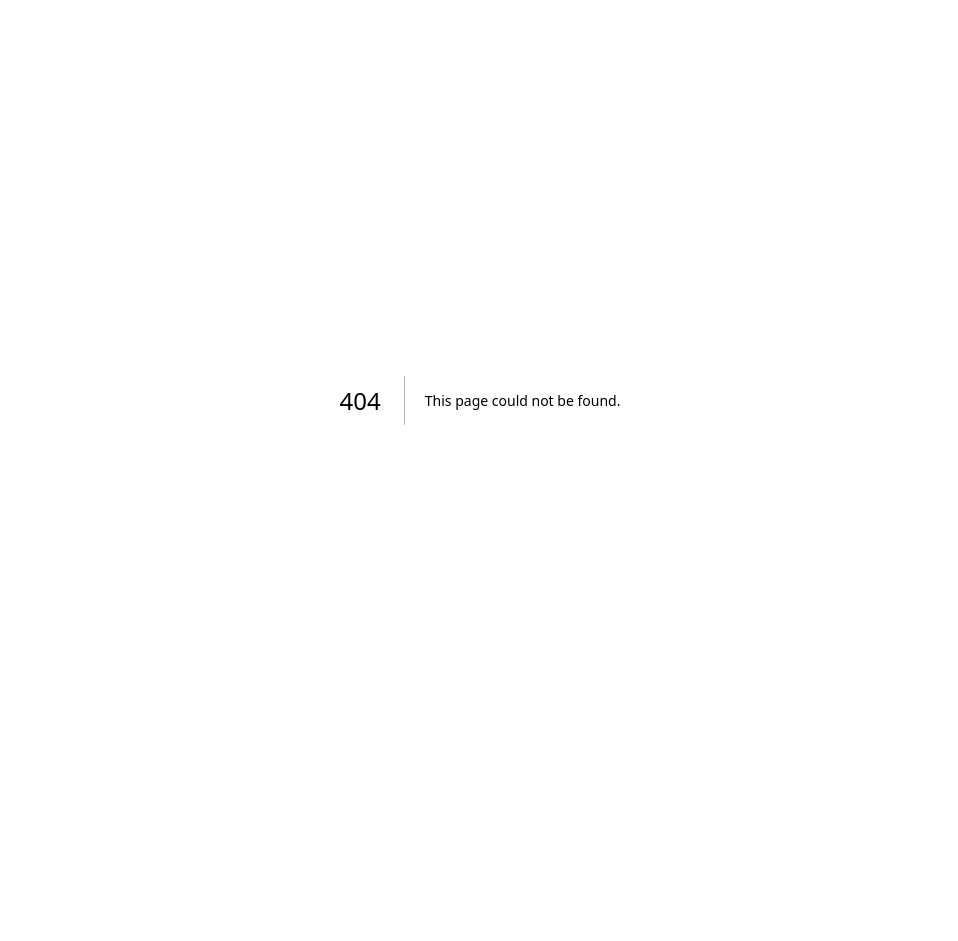
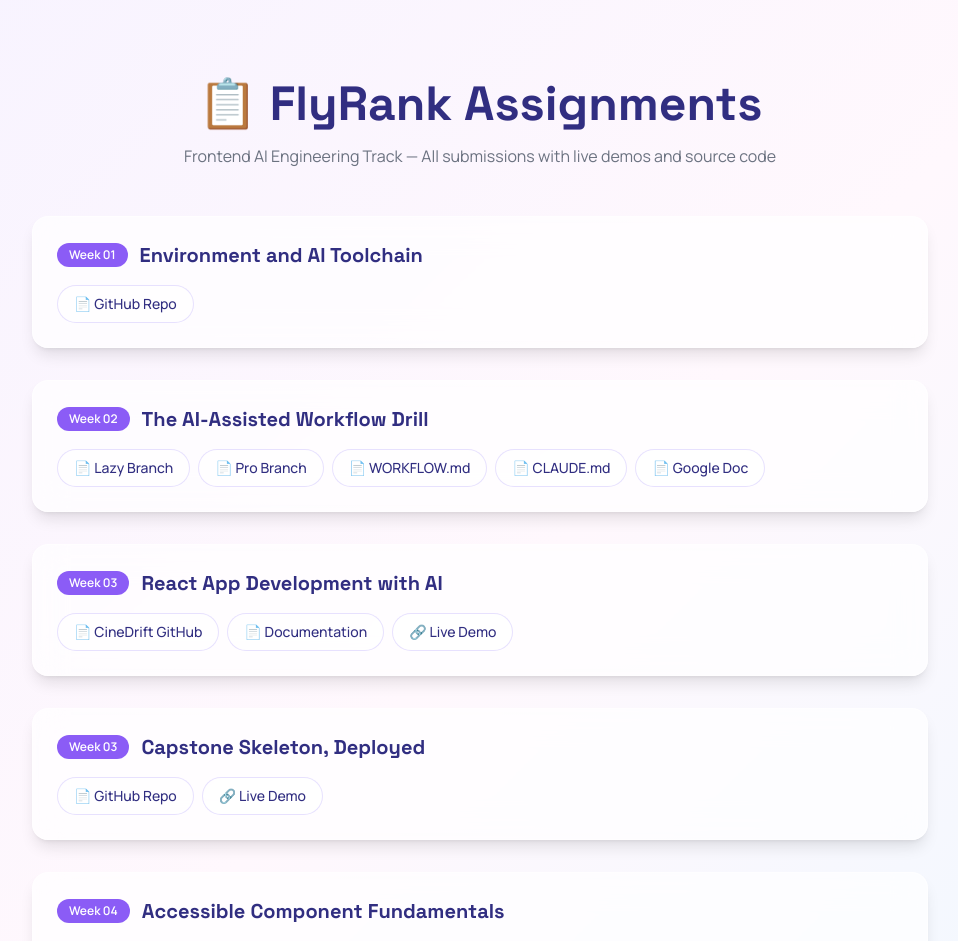
Before and after one commit to Sawaira-Fareed/flyrank-capstone, a Next.js app: page /assignments in a window 1280 px wide. Before the commit this address had no page. Shown: the top 941 px of the page, without its empty margins (160-1118 px from the left). Before the commit the page ends 800 px from the top, so only its background shows below. Built offline with nearby package versions, Linux system fonts and the light colour scheme.

Commit message:
feat: add flyrank assignments page with all submission links

```diff
--- /dev/null
+++ b/src/app/assignments/page.tsx
@@ -0,0 +1,105 @@
+import Link from "next/link";
+
+const assignments = [
+  {
+    week: "Week 01",
+    title: "Environment and AI Toolchain",
+    links: [
+      { label: "GitHub Repo", url: "https://github.com/Sawaira-Fareed/FlyRank-Internship-Tasks.git" },
+    ],
+  },
+  {
+    week: "Week 02",
+    title: "The AI-Assisted Workflow Drill",
+    links: [
+      { label: "Lazy Branch", url: "https://github.com/Sawaira-Fareed/FlyRank-Internship-Tasks/tree/feature-lazy" },
+      { label: "Pro Branch", url: "https://github.com/Sawaira-Fareed/FlyRank-Internship-Tasks/tree/feature-pro" },
+      { label: "WORKFLOW.md", url: "https://github.com/Sawaira-Fareed/FlyRank-Internship-Tasks/blob/feature-pro/WorkFlow.md" },
+      { label: "CLAUDE.md", url: "https://github.com/Sawaira-Fareed/FlyRank-Internship-Tasks/blob/feature-pro/Claude.md" },
+      { label: "Google Doc", url: "https://docs.google.com/document/d/1N7J9VVYUOHXIKQ_DpvocQ0Iwe4TrjfWf1SNfRJnrbcI/edit?usp=sharing" },
+    ],
+  },
+  {
+    week: "Week 03",
+    title: "React App Development with AI",
+    links: [
+      { label: "CineDrift GitHub", url: "https://github.com/Sawaira-Fareed/CineDrift.git" },
+      { label: "Documentation", url: "https://docs.google.com/document/d/1a1hjFtuJt8jKfvFOWjcavYwOkmh0JPHeVz9rgpKJ_ts/edit?usp=sharing" },
+      { label: "Live Demo", url: "https://cinedrift-dusky.vercel.app/" },
+    ],
+  },
+  {
+    week: "Week 03",
+    title: "Capstone Skeleton, Deployed",
+    links: [
+      { label: "GitHub Repo", url: "https://github.com/Sawaira-Fareed/flyrank-capstone.git" },
+      { label: "Live Demo", url: "https://flyrank-capstone-rosy.vercel.app/" },
+    ],
+  },
+  {
+    week: "Week 04",
+    title: "Accessible Component Fundamentals",
+    links: [
+      { label: "GitHub Repo", url: "https://github.com/Sawaira-Fareed/flyrank-capstone" },
+      { label: "Live Playground", url: "https://flyrank-capstone-rosy.vercel.app/playground" },
+      { label: "NOTES.md", url: "https://github.com/Sawaira-Fareed/flyrank-capstone/blob/main/playground/NOTES.md" },
+    ],
+  },
+  {
+    week: "Week 04",
+    title: "Streaming AI Chat Interface",
+    links: [
+      { label: "Live Chat", url: "https://flyrank-capstone-rosy.vercel.app/chat" },
+      { label: "Chat Component (GitHub)", url: "https://github.com/Sawaira-Fareed/flyrank-capstone/tree/main/src/app/chat" },
+      { label: "Route Handler (GitHub)", url: "https://github.com/Sawaira-Fareed/flyrank-capstone/blob/main/src/app/(app)/api/chat/route.ts" },
+    ],
+  },
+];
+
+export default function AssignmentsPage() {
+  return (
+    <div className="min-h-screen py-20 px-6"
+      style={{ background: "linear-gradient(135deg, #F7F3FF 0%, #FFF8FD 50%, #EEF8FF 100%)" }}
+    >
+      <div className="max-w-4xl mx-auto">
+        <h1 className="font-heading text-4xl lg:text-5xl font-bold text-[#312E81] text-center mb-4">
+          📋 FlyRank Assignments
+        </h1>
+        <p className="text-center text-[#6B7280] mb-12">
+          Frontend AI Engineering Track — All submissions with live demos and source code
+        </p>
+
+        <div className="space-y-8">
+          {assignments.map((assignment, index) => (
+            <div
+              key={index}
+              className="rounded-2xl border border-white/50 bg-white/70 backdrop-blur-lg p-6 shadow-lg"
+            >
+              <div className="flex items-center gap-3 mb-4">
+                <span className="text-xs font-bold bg-[#8B5CF6] text-white px-3 py-1 rounded-full">
+                  {assignment.week}
+                </span>
+                <h2 className="font-heading text-xl font-bold text-[#312E81]">
+                  {assignment.title}
+                </h2>
+              </div>
+              <div className="flex flex-wrap gap-2">
+                {assignment.links.map((link, i) => (
+                  <a
+                    key={i}
+                    href={link.url}
+                    target="_blank"
+                    rel="noopener noreferrer"
+                    className="inline-flex items-center gap-1.5 rounded-full border border-[#C4B5FD]/40 bg-white/60 px-4 py-2 text-sm font-medium text-[#312E81] hover:bg-[#8B5CF6]/10 hover:border-[#8B5CF6]/40 transition"
+                  >
+                    {link.url.includes("vercel.app") || link.url.includes("cinedrift") ? "🔗" : "📄"} {link.label}
+                  </a>
+                ))}
+              </div>
+            </div>
+          ))}
+        </div>
+      </div>
+    </div>
+  );
+}
--- a/src/components/navbar/Navbar.tsx
+++ b/src/components/navbar/Navbar.tsx
@@ -55,6 +55,7 @@ export default function Navbar() {
             <button className="flex items-center gap-1 font-medium text-slate-700 hover:text-violet-600 transition">
               Resources <ChevronDown size={16} />
             </button>
+             <Link href="/assignments" className="block px-4 py-2.5 text-sm text-slate-700 hover:bg-violet-50 hover:text-violet-600 rounded-t-xl transition">📋 Assignments</Link>
             <div className="absolute top-full left-0 mt-2 w-48 rounded-xl bg-white/90 backdrop-blur-xl border border-white/50 shadow-xl opacity-0 invisible group-hover:opacity-100 group-hover:visible transition-all duration-200 z-50">
               <Link href="/playground" className="block px-4 py-2.5 text-sm text-slate-700 hover:bg-violet-50 hover:text-violet-600 rounded-t-xl transition">🧩 Playground</Link>
               <Link href="/health" className="block px-4 py-2.5 text-sm text-slate-700 hover:bg-violet-50 hover:text-violet-600 transition">❤️ Health Check</Link>
```
